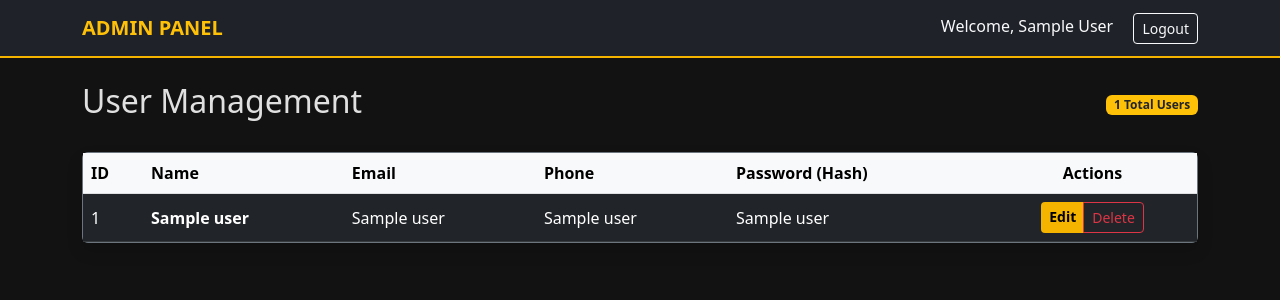
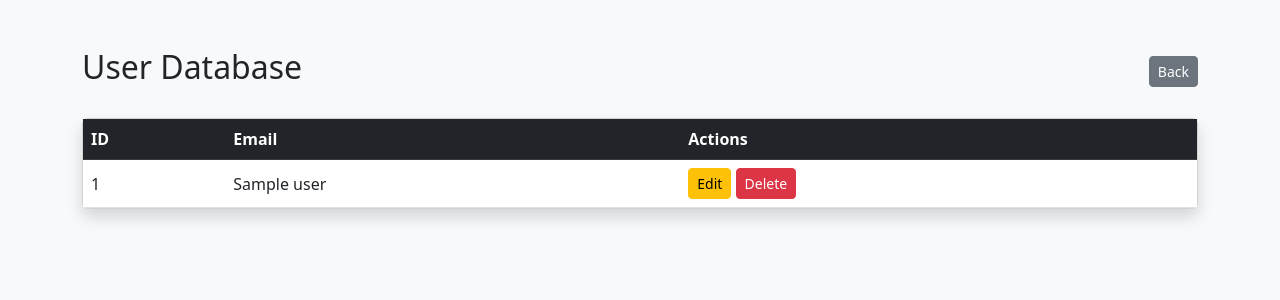
Before and after one commit to agamchugh/agam, a Flask app: template templates/admin.html in a window 1280 px wide. Shown: the top 300 px of the page. Run offline with Flask 3, Linux system fonts and the light colour scheme; the visitor is signed in with stand-in values (Sample User, id 1); tables that the repository leaves empty hold one stand-in row (values such as "Sample post"); the template is opened without the code that fills it: most values are stand-ins (such as "Sample title", 1, 10 or a date in 2020).

Commit message:
Update admin.html

```diff
--- a/templates/admin.html
+++ b/templates/admin.html
@@ -3,61 +3,34 @@
 <head>
     <meta charset="UTF-8">
     <meta name="viewport" content="width=device-width, initial-scale=1.0">
-    <title>Admin Dashboard</title>
+    <title>Admin Panel</title>
     <link href="https://cdn.jsdelivr.net/npm/bootstrap@5.3.0/dist/css/bootstrap.min.css" rel="stylesheet">
-    <style>
-        body { background-color: #121212; color: #e0e0e0; }
-        .navbar { background-color: #1f2229; border-bottom: 2px solid #f5b400; }
-        .table-dark { background-color: #1f2229; }
-        .btn-warning { background-color: #f5b400; border: none; font-weight: bold; }
-        .btn-outline-danger:hover { color: white; }
-    </style>
 </head>
-<body>
-
-<nav class="navbar navbar-expand-lg navbar-dark mb-4">
-    <div class="container">
-        <a class="navbar-brand text-warning fw-bold" href="#">ADMIN PANEL</a>
-        <div class="ms-auto">
-            <span class="text-light me-3">Welcome, {{ session['user'] }}</span>
-            <a href="/logout" class="btn btn-sm btn-outline-light">Logout</a>
-        </div>
-    </div>
-</nav>
-
-<div class="container">
+<body class="bg-light">
+    <div class="container mt-5">
         <div class="d-flex justify-content-between align-items-center mb-4">
-        <h2>User Management</h2>
-        <span class="badge bg-warning text-dark">{{ users|length }} Total Users</span>
+            <h2>User Database</h2>
+            <a href="/dashboard" class="btn btn-secondary btn-sm">Back</a>
         </div>
 
-    <div class="card shadow bg-dark text-white border-secondary">
+        <div class="card shadow">
             <div class="table-responsive">
-            <table class="table table-dark table-hover mb-0">
-                <thead class="table-light">
+                <table class="table table-hover align-middle mb-0">
+                    <thead class="table-dark">
                         <tr>
                             <th>ID</th>
-                        <th>Name</th>
                             <th>Email</th>
-                        <th>Phone</th>
-                        <th>Password (Hash)</th>
-                        <th class="text-center">Actions</th>
+                            <th>Actions</th>
                         </tr>
                     </thead>
                     <tbody>
                         {% for user in users %}
                         <tr>
-                        <td class="align-middle">{{ user[0] }}</td>
-                        <td class="align-middle fw-bold">{{ user[1] }}</td>
-                        <td class="align-middle">{{ user[2] }}</td>
-                        <td class="align-middle">{{ user[3] }}</td>
-                        <td class="align-middle text-truncate" style="max-width: 150px;">{{ user[4] }}</td>
-                        <td class="text-center">
-                            <div class="btn-group">
-                                <a href="/edit/{{ user[0] }}" class="btn btn-sm btn-warning">Edit</a>
-                                <a href="/delete/{{ user[0] }}" class="btn btn-sm btn-outline-danger"
-                                   onclick="return confirm('Are you sure you want to delete this user?')">Delete</a>
-                            </div>
+                            <td>{{ user[0] }}</td>
+                            <td>{{ user[1] }}</td>
+                            <td>
+                                <a href="/edit/{{ user[0] }}" class="btn btn-warning btn-sm">Edit</a>
+                                <a href="/delete/{{ user[0] }}" class="btn btn-danger btn-sm">Delete</a>
                             </td>
                         </tr>
                         {% endfor %}
@@ -66,7 +39,5 @@
             </div>
         </div>
     </div>
-
-<script src="https://cdn.jsdelivr.net/npm/bootstrap@5.3.0/dist/js/bootstrap.bundle.min.js"></script>
 </body>
 </html>
```
Lines whose indentation alone changed are shown as unchanged.
